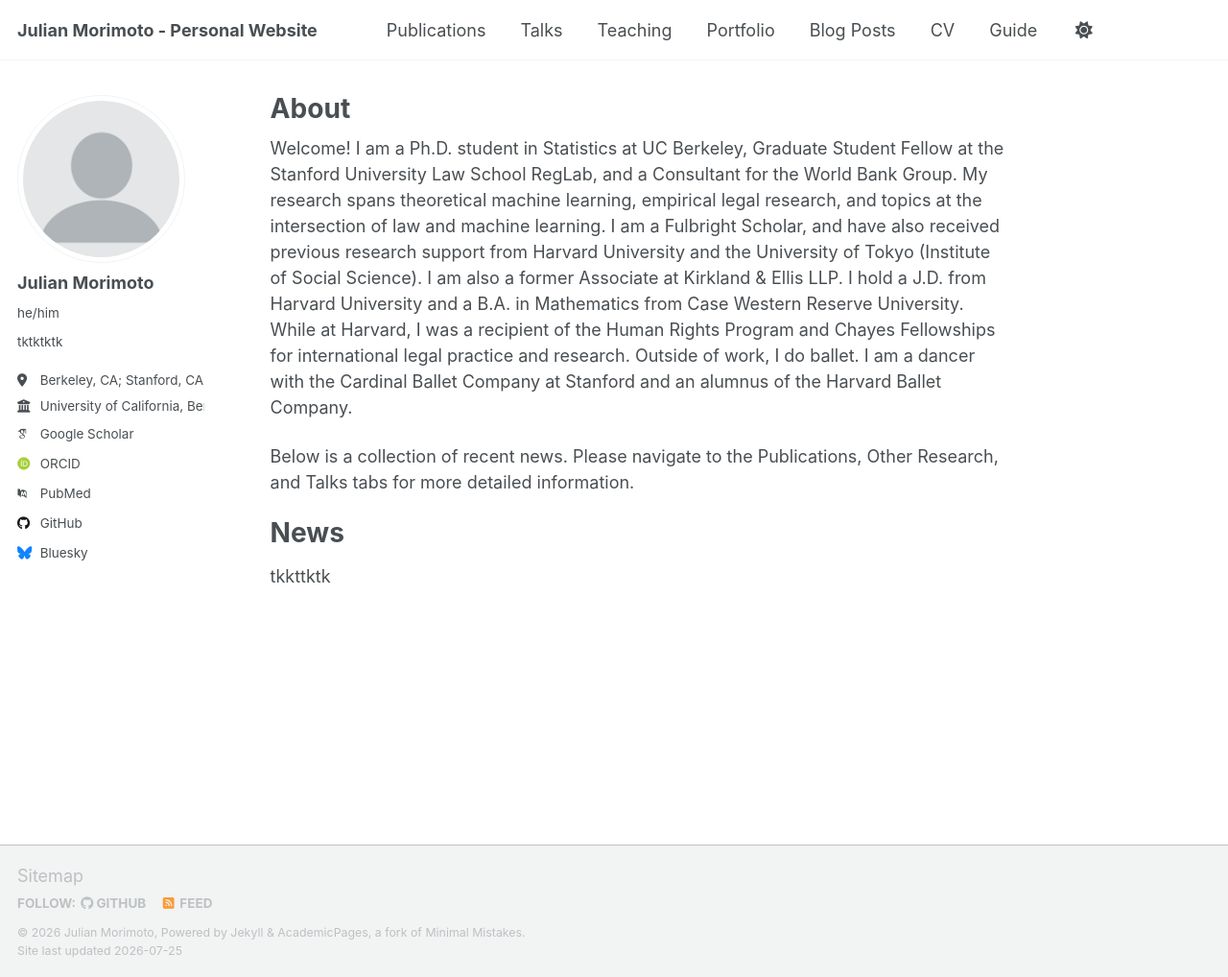
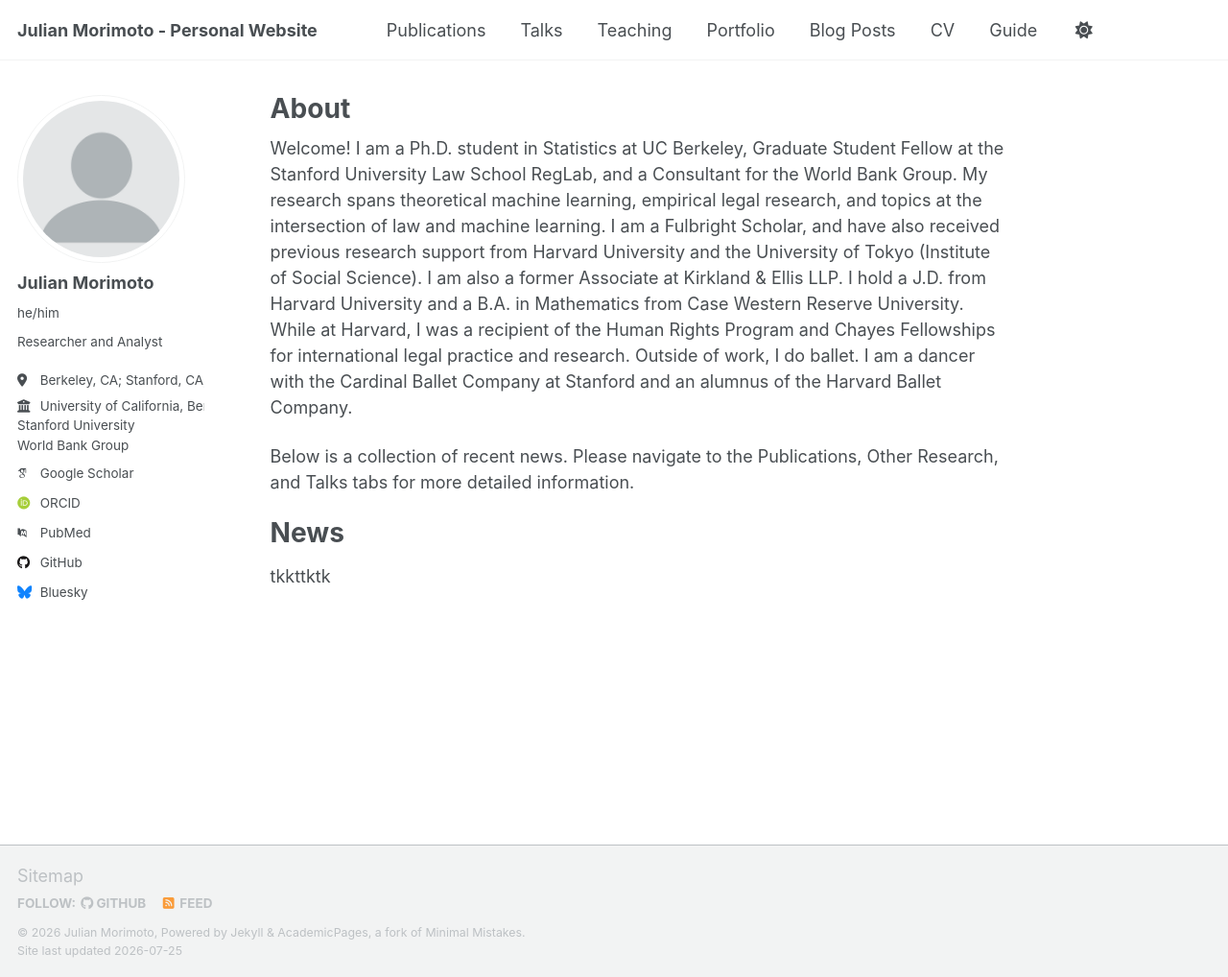
Before and after one commit to jmorimoto-h/my-site, a Jekyll site: the page built from _pages/about.md, in a window 1280 px wide and 1018 px high. Shown: the whole window at 96% size. Built offline with Jekyll 4.4.1, drawn with Linux system fonts in a browser that asks for light colours; some web fonts are replaced; a script that is not in the unit is left out.

Commit message:
Update _config.yml

```diff
--- a/_config.yml
+++ b/_config.yml
@@ -25,9 +25,9 @@
   avatar           : "profile.png"
   name             : "Julian Morimoto"
   pronouns         : "he/him"
-  bio              : "tktktktk"
+  bio              : "Researcher and Analyst"
   location         : "Berkeley, CA; Stanford, CA; Washington, D.C."
-  employer         : "University of California, Berkeley; Stanford University; World Bank Group"
+  employer: "University of California, Berkeley<br>Stanford University<br>World Bank Group"
   # uri              : # URL
   # email            : "none@example.org"
 
```
